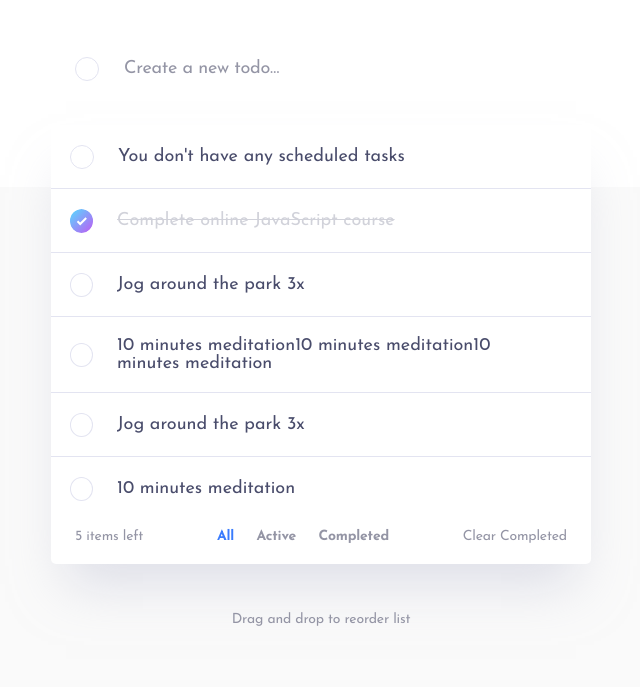
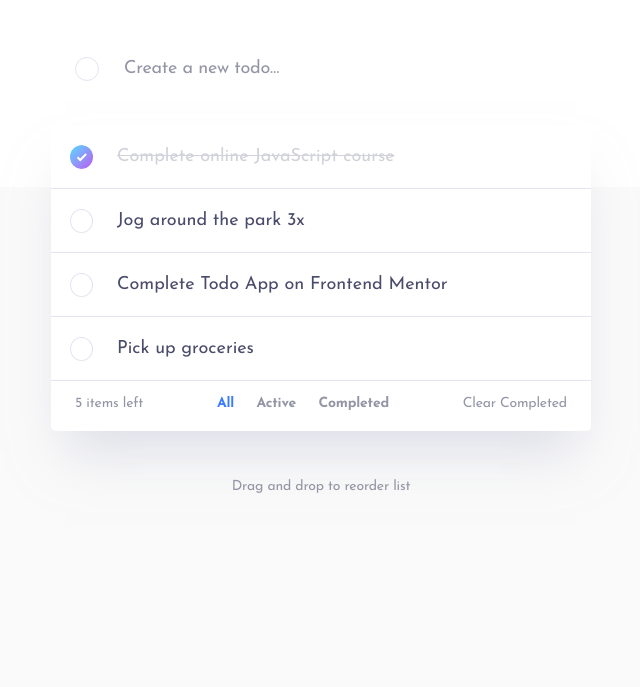
Before and after one commit to VladimirShadrov/Todo-app, a website built with webpack: page src/index.html in a window 1280 px wide. Shown: the part 113-800 px from the top of the page, without its empty margins (319-959 px from the left). Built offline with nearby package versions, Linux system fonts and the light colour scheme; files whose address does not match are found by name.

Commit message:
Добавлен функционал динамической отрисовки задач

```diff
--- a/src/index.html
+++ b/src/index.html
@@ -22,11 +22,11 @@
         </div>
         <div class="tasks">
           <div class="tasks__container">
-            <div class="tasks__item">
+            <!-- <div class="tasks__item">
               <div class="tasks__circle"></div>
               <p class="tasks__text">You don't have any scheduled tasks</p>
-            </div>
-            <div class="tasks__item tasks__item-completed">
+            </div> -->
+            <!-- <div class="tasks__item tasks__item-completed">
               <div class="tasks__circle"></div>
               <p class="tasks__text">Complete online JavaScript course</p>
               <a href="#" class="tasks__close-btn" data-id="delete-task"></a>
@@ -42,10 +42,10 @@
                 10 minutes meditation10 minutes meditation10 minutes meditation
               </p>
               <a href="#" class="tasks__close-btn" data-id="delete-task"></a>
-            </div>
+            </div> -->
 
             <!--  Temp  -->
-            <div class="tasks__item">
+            <!-- <div class="tasks__item">
               <div class="tasks__circle"></div>
               <p class="tasks__text">Jog around the park 3x</p>
               <a href="#" class="tasks__close-btn"></a>
@@ -74,7 +74,7 @@
               <div class="tasks__circle"></div>
               <p class="tasks__text">10 minutes meditation</p>
               <a href="#" class="tasks__close-btn"></a>
-            </div>
+            </div> -->
 
             <!--  //Temp  -->
           </div>
--- /dev/null
+++ b/src/js/data.js
@@ -0,0 +1,18 @@
+export const defaultTasks = [
+  {
+    text: 'Complete online JavaScript course',
+    completed: true,
+  },
+  {
+    text: 'Jog around the park 3x',
+    completed: false,
+  },
+  {
+    text: 'Complete Todo App on Frontend Mentor',
+    completed: false,
+  },
+  {
+    text: 'Pick up groceries',
+    completed: false,
+  },
+];
--- a/src/js/helpers.js
+++ b/src/js/helpers.js
@@ -0,0 +1,28 @@
+export function createTaskItem(tasks, container) {
+  let html = '';
+
+  tasks.forEach((task) => {
+    html += `
+    <div class="tasks__item" data-id="${task.completed}">
+      <div class="tasks__circle"></div>
+      <p class="tasks__text">${task.text}</p>
+      <a href="#" class="tasks__close-btn" data-id="delete-task"></a>
+    </div>
+    `;
+  });
+
+  container.innerHTML = '';
+  container.insertAdjacentHTML('afterbegin', html);
+}
+
+export function createEmptyItem(container) {
+  const html = `
+    <div class="tasks__item">
+      <div class="tasks__circle"></div>
+      <p class="tasks__text">You don't have any scheduled tasks</p>
+    </div>
+  `;
+
+  container.innerHTML = '';
+  container.insertAdjacentHTML('afterbegin', html);
+}
--- a/src/js/index.js
+++ b/src/js/index.js
@@ -1,6 +1,9 @@
 import '../styles/styles.scss';
 import '../styles/general-settings.scss';
 import '../styles/todo.scss';
+import { defaultTasks } from './data';
+import { createEmptyItem } from './helpers';
+import { createTaskItem } from './helpers';
 
 // Перенос изображений и шрифтов
 require.context('../images', true, /\.(png|jpg|svg|gif)$/);
@@ -12,7 +15,8 @@ const themeSwitcher = document.querySelector('.switcher');
 const inputContainer = document.querySelector('.input');
 const inputField = document.querySelector('.input__text-field');
 const inputCircle = document.querySelector('.input__circle');
-const tasksContainer = document.querySelector('.tasks');
+const tasks = document.querySelector('.tasks');
+const tasksContainer = document.querySelector('.tasks__container');
 const taskItem = document.querySelectorAll('.tasks__item');
 const taskCompleted = document.querySelectorAll('.tasks__item-completed');
 const taskControlsContainer = document.querySelector('.tasks__footer');
@@ -23,6 +27,11 @@ const tasksControls = document.querySelectorAll('.tasks__control');
 const taskControlActive = document.querySelectorAll('.tasks__control-active');
 const clearCompletedButton = document.querySelector('.tasks__clear-completed');
 const footer = document.querySelector('.footer');
+
+function getItemsArray(selector) {
+  const items = Array.from(document.querySelectorAll(selector));
+  return items;
+}
 
 todo.addEventListener('click', function (event) {
   event.preventDefault();
@@ -59,6 +68,10 @@ function setTheme() {
 }
 
 function setNightTheme() {
+  const taskItem = getItemsArray('.tasks__item');
+  const taskCompleted = getItemsArray('.tasks__item-completed');
+  console.log(taskItem, taskCompleted);
+
   topBacground.style.background =
     "url('./images/night-bg.png') center / cover no-repeat";
   bottomBackGround.style.backgroundColor = 'rgba(23, 24, 35, 1)';
@@ -68,8 +81,8 @@ function setNightTheme() {
   inputContainer.style.color = 'rgba(118, 121, 146, 1)';
   inputField.style.color = 'rgba(200, 203, 231, 1)';
   inputCircle.style.border = '1px solid rgba(57, 58, 75, 0.95)';
-  tasksContainer.style.backgroundColor = 'rgba(37, 39, 61, 1)';
-  tasksContainer.style.boxShadow = '0px 35px 50px -15px rgba(0, 0, 0, 0.5)';
+  tasks.style.backgroundColor = 'rgba(37, 39, 61, 1)';
+  tasks.style.boxShadow = '0px 35px 50px -15px rgba(0, 0, 0, 0.5)';
   taskItem.forEach((item) => {
     item.style.color = 'rgba(200, 203, 231, 1)';
     item.querySelector('.tasks__circle').style.border =
@@ -125,6 +138,9 @@ function setNightTheme() {
 }
 
 function setDayTheme() {
+  const taskItem = document.querySelectorAll('.tasks__item');
+  const taskCompleted = document.querySelectorAll('.tasks__item-completed');
+
   topBacground.style.background =
     "url('./images/day-bg.png') center / cover no-repeat";
   bottomBackGround.style.backgroundColor = 'rgba(250, 250, 250, 1)';
@@ -134,9 +150,8 @@ function setDayTheme() {
   inputContainer.style.color = 'rgba(148, 149, 165, 1)';
   inputField.style.color = 'rgba(73, 76, 107, 1)';
   inputCircle.style.border = '1px solid rgba(227, 228, 241, 1)';
-  tasksContainer.style.backgroundColor = 'rgba(255, 255, 255, 1)';
-  tasksContainer.style.boxShadow =
-    '0px 35px 50px -15px rgba(194, 195, 214, 0.5)';
+  tasks.style.backgroundColor = 'rgba(255, 255, 255, 1)';
+  tasks.style.boxShadow = '0px 35px 50px -15px rgba(194, 195, 214, 0.5)';
   taskItem.forEach((item) => {
     item.style.color = 'rgba(73, 76, 107, 1)';
     item.querySelector('.tasks__circle').style.border =
@@ -188,18 +203,31 @@ function setDayTheme() {
   footer.style.color = 'rgba(148, 149, 165, 1)';
 }
 
+function fillTaskList() {
+  const currentTasks =
+    JSON.parse(localStorage.getItem('tasks')) || defaultTasks;
+  createTaskItem(currentTasks, tasksContainer);
+
+  const taskItems = document.querySelectorAll('.tasks__item');
+  taskItems.forEach((item) => {
+    if (item.dataset.id === 'true') {
+      item.classList.add('tasks__item-completed');
+    }
+  });
+}
+fillTaskList();
+
 function setThemeFromStorage() {
   const theme = getThemeFromStorage() || 'day';
 
   if (theme === 'day') {
+    themeSwitcher.dataset.id = 'day';
     setDayTheme();
-    themeSwitcher.dataset.id = 'day';
   }
 
   if (theme === 'night') {
+    themeSwitcher.dataset.id = theme;
     setNightTheme();
-    themeSwitcher.dataset.id = 'night';
   }
 }
-
 setThemeFromStorage();
--- a/src/styles/todo.scss
+++ b/src/styles/todo.scss
@@ -132,6 +132,10 @@
     font-size: 18px;
     display: flex;
     align-items: center;
+  }
+
+  &__item {
+    color: rgba(73, 76, 107, 1);
   }
 
   &__item-completed {
```
Also changed, not shown: dist/bundle.js, dist/index.html, dist/styles/styles.css, 2 other files.
